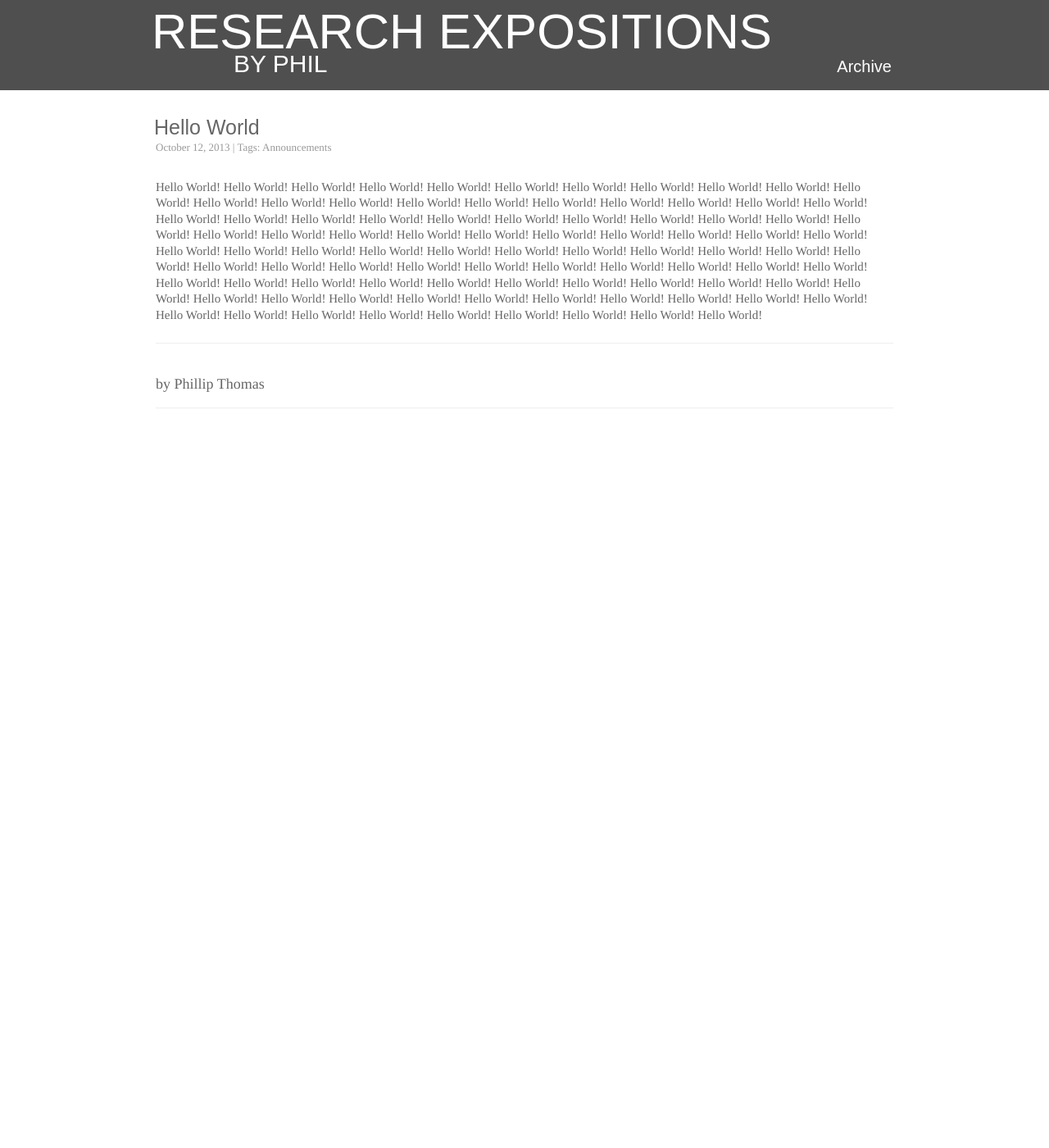
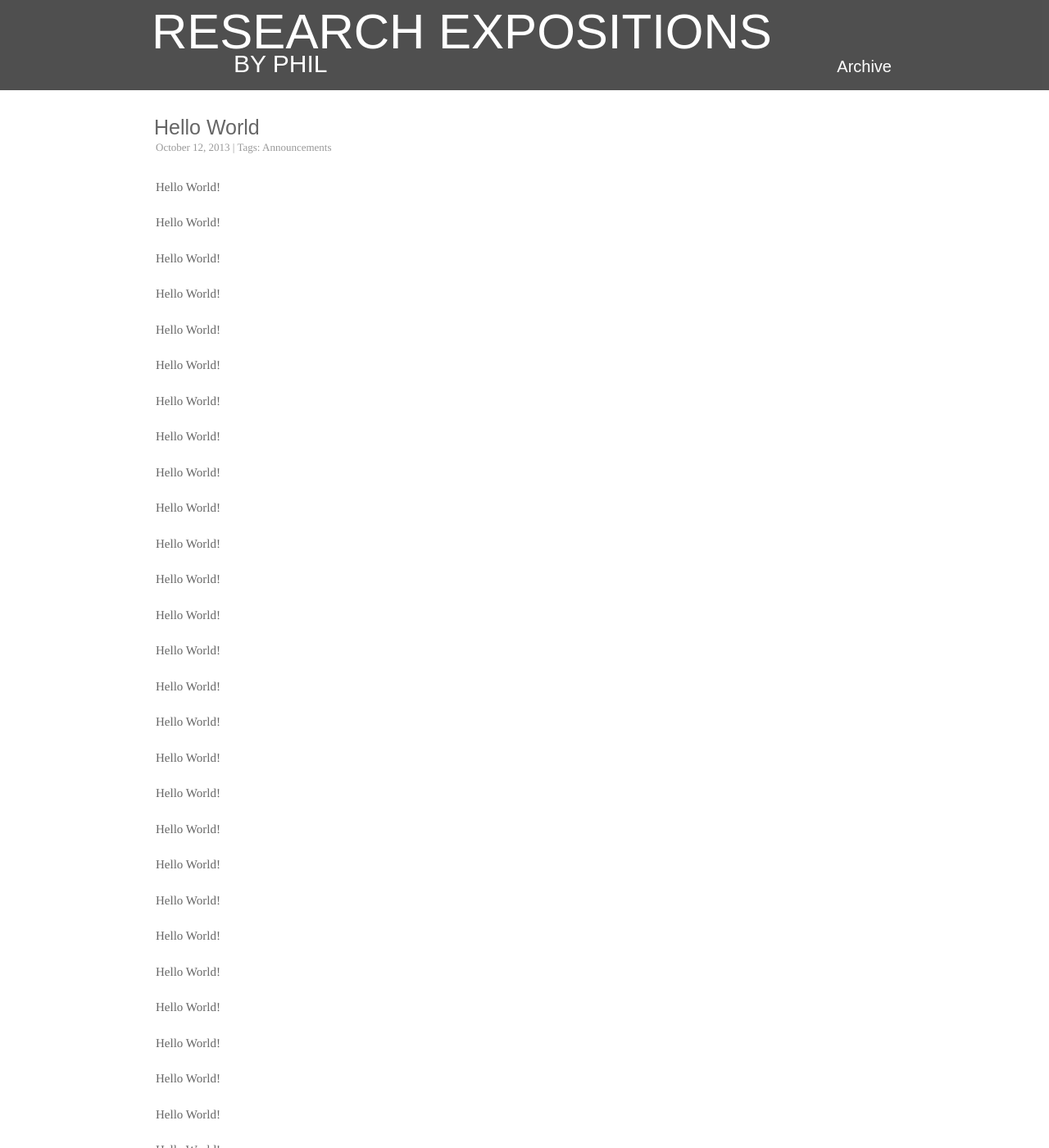
Before and after one commit to philsresearch/philsresearch.github.io, a Jekyll site: the page built from _posts/2013-10-12-hello-world.md, in a window 1280 px wide and 1400 px high. Shown: the whole window at 82% size. Built offline with Jekyll 4.4.1, drawn with Linux system fonts in a browser that asks for light colours; part of the change alters nothing that is shown; some of the changed text lies outside the part shown.

```diff
--- a/_posts/2013-10-12-hello-world.md
+++ b/_posts/2013-10-12-hello-world.md
@@ -5,96 +5,288 @@ tags: [Announcements]
 author: Phillip Thomas
 ---
 
+
 Hello World!
+
+
 Hello World!
+
+
+
+
+
+
+
+
+
+
+
 Hello World!
+
+
 Hello World!
+
 Hello World!
+
+
 Hello World!
+
 Hello World!
+
+
 Hello World!
+
 Hello World!
+
+
 Hello World!
+
 Hello World!
+
+
 Hello World!
+
 Hello World!
+
+
 Hello World!
+
 Hello World!
+
+
 Hello World!
+
 Hello World!
+
+
 Hello World!
+
 Hello World!
+
+
 Hello World!
+
 Hello World!
+
+
 Hello World!
+
 Hello World!
+
+
 Hello World!
+
 Hello World!
+
+
 Hello World!
+
 Hello World!
+
+
 Hello World!
+
 Hello World!
+
+
 Hello World!
+
 Hello World!
+
+
 Hello World!
+
 Hello World!
+
+
 Hello World!
+
 Hello World!
+
+
 Hello World!
+
 Hello World!
+
+
 Hello World!
+
 Hello World!
+
+
 Hello World!
+
 Hello World!
+
+
 Hello World!
+
 Hello World!
+
+
 Hello World!
+
 Hello World!
+
+
 Hello World!
+
 Hello World!
+
+
 Hello World!
+
 Hello World!
+
+
 Hello World!
+
 Hello World!
+
+
 Hello World!
+
 Hello World!
+
+
 Hello World!
+
 Hello World!
+
+
 Hello World!
+
 Hello World!
+
+
 Hello World!
+
 Hello World!
+
+
 Hello World!
+
 Hello World!
+
+
 Hello World!
+
 Hello World!
+
+
 Hello World!
+
 Hello World!
+
+
 Hello World!
+
 Hello World!
+
+
 Hello World!
+
 Hello World!
+
+
 Hello World!
+
 Hello World!
+
+
 Hello World!
+
 Hello World!
+
+
 Hello World!
+
 Hello World!
+
+
 Hello World!
+
 Hello World!
+
+
 Hello World!
+
 Hello World!
+
+
 Hello World!
+
 Hello World!
+
+
 Hello World!
+
 Hello World!
+
+
 Hello World!
+
 Hello World!
+
+
 Hello World!
+
 Hello World!
+
+
 Hello World!
+
 Hello World!
+
+
 Hello World!
+
 Hello World!
+
+
 Hello World!
+
 Hello World!
+
+
+Hello World!
+
+Hello World!
+
+
+Hello World!
+
+Hello World!
+
+
+Hello World!
+
+Hello World!
+
+
+Hello World!
+
+Hello World!
+
+
+Hello World!
+
+Hello World!
+
+
+Hello World!
+
+Hello World!
+
+
+Hello World!
+
+Hello World!
+
+
+Hello World!
+
+Hello World!
+
+
+Hello World!
```
